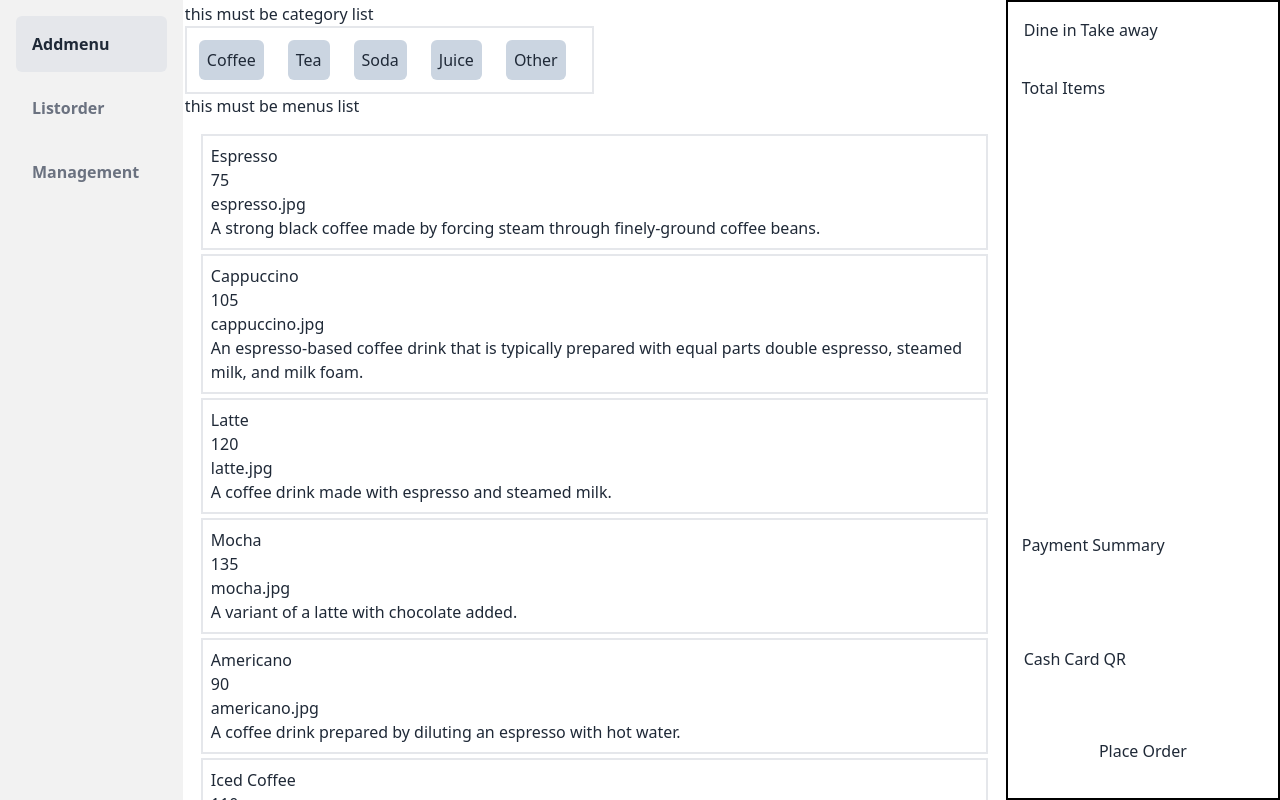
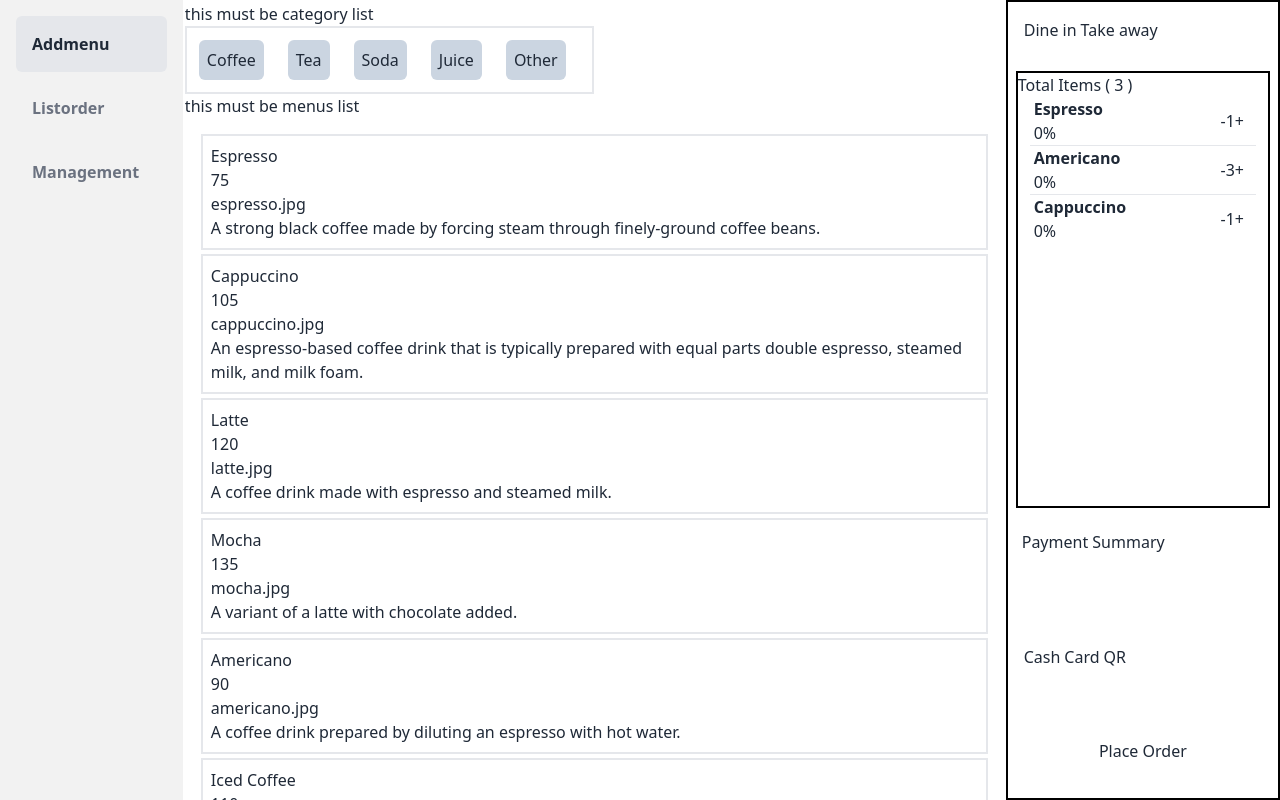
Before and after one commit to cnc2003/PROJECT2-SEC-1-PenNgiMark, a Vue app: page / in a window 1280 px wide. Built offline with nearby package versions, Linux system fonts and the light colour scheme; data requests are answered from the project's data file.

Commit message:
display menus in cart

```diff
--- /dev/null
+++ b/src/components/CartCard.vue
@@ -0,0 +1,33 @@
+<script setup>
+import { ref, computed } from "vue"
+
+// const props = defineProps({
+//     menu_name: String,
+//     price: Number,
+//     quantity: Number,
+//     sweetnessLevel: {
+//         type: String,
+//         validator: (value) => ["0", "25", "50", "100"].includes(value),
+//     },
+//     // isDineIn: Boolean,
+//     // category: String,
+// })
+
+// const totalQuantity = computed(() => {
+//     return props.cart.reduce((acc, item) => acc + item.quantity, 0)
+// })
+</script>
+
+<template>
+    <div class="flex gap-12 pl-4">
+        <div class="flex-1">
+            <slot name="drinkName">NAME</slot>
+            <slot name="sweet">SWEET</slot>
+        </div>
+        <div class="flex flex-none items-center mr-6">
+            <button>-</button>
+            <slot name="quantity">QUANTITY</slot>
+            <button>+</button>
+        </div>
+    </div>
+</template>
--- /dev/null
+++ b/src/components/CartList.vue
@@ -0,0 +1,29 @@
+<script setup>
+import { ref, computed } from "vue"
+import CartCard from "./CartCard.vue"
+const props = defineProps({
+    menusInCart: Array,
+})
+</script>
+
+<template>
+    <div class="border-2 border-black m-2 h-full">
+        <h2>Total Items ( {{ menusInCart.length }} )</h2>
+        <div v-for="(menu, index) in menusInCart">
+            <CartCard>
+                <template #drinkName>
+                    <b>{{ menu.menu_name }}</b>
+                </template>
+                <template #sweet>
+                    <p>{{ menu.sweetnessLevel }}%</p>
+                </template>
+                <template #quantity>
+                    {{ menu.quantity }}
+                </template>
+            </CartCard>
+            <hr v-show="index + 1 !== menusInCart.length" class="mx-3" />
+        </div>
+    </div>
+</template>
+
+<style scoped></style>
--- a/src/components/page/Addmenu.vue
+++ b/src/components/page/Addmenu.vue
@@ -1,6 +1,7 @@
 <script setup>
 import { ref } from "vue"
 import { getMenulist } from "../../lib/fetch.js"
+import CartList from "../CartList.vue"
 
 const filterResult = ref(null) //default data
 const afterFilterResult = ref(null) // default value
@@ -21,6 +22,35 @@ function filterCategory(category) {
         afterFilterResult.value = filterResult.value
     }
 }
+
+const mocDrinks = [
+    {
+        menu_name: "Espresso",
+        price: 75,
+        quantity: 1,
+        sweetnessLevel: 0,
+        isDineIn: true,
+        category: "Drinks",
+    },
+    {
+        menu_name: "Americano",
+        price: 75,
+        quantity: 3,
+        sweetnessLevel: 0,
+        isDineIn: false,
+        category: "Drinks",
+    },
+    {
+        menu_name: "Cappuccino",
+        price: 75,
+        quantity: 1,
+        sweetnessLevel: 0,
+        isDineIn: false,
+        category: "Drinks",
+    },
+]
+const menusInCart = ref(mocDrinks)
+
 </script>
 <template>
     <div class="flex h-full w-full">
@@ -67,7 +97,7 @@ function filterCategory(category) {
                 <button class="border-2 border-white">Dine in</button>
                 <button class="border-2 border-white">Take away</button>
             </div>
-            <div class="border-2 border-white m-3 h-full">Total Items</div>
+            <CartList :menusInCart="menusInCart" />
             <div class="border-2 border-white m-3 h-1/5">Payment Summary</div>
             <div class="border-2 border-white m-3 h-28">
                 <button class="border-2 border-white">Cash</button>
```
